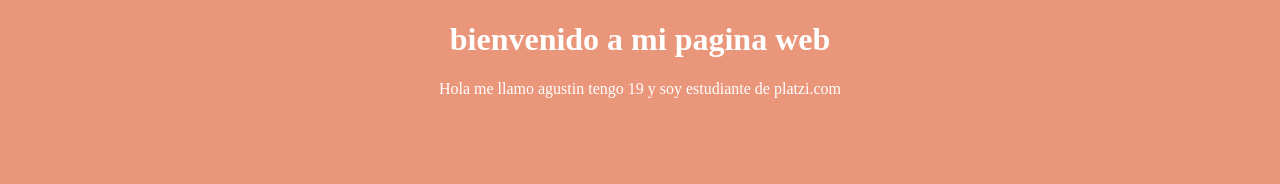
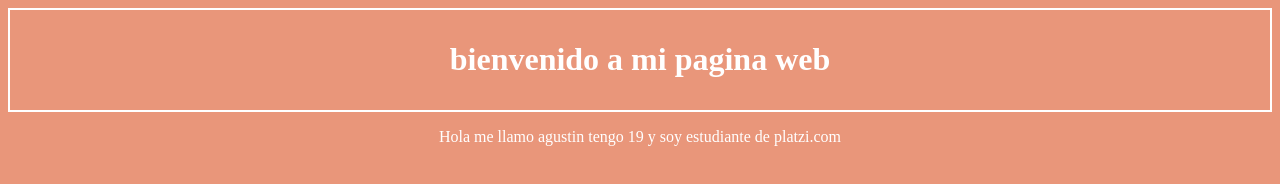
Before and after one commit to agusschniepp/practicas, a plain HTML site: page index.html in a window 1280 px wide. Drawn offline with Linux system fonts and the light colour scheme.

Commit message:
Le dimos estilos a la pagina web

```diff
--- a/css/style.css
+++ b/css/style.css
@@ -3,3 +3,8 @@ body {
     text-align: center;
     color: #fff
 }
+
+.header-container {
+    border: 2px solid #fff;
+    padding: 10px;
+}
--- a/index.html
+++ b/index.html
@@ -10,7 +10,7 @@
     <title>Mi pagina web</title>
 </head>
 <body>
-    <header>
+    <header class="header-container">
         <h1>
             bienvenido a mi pagina web
         </h1>
```
